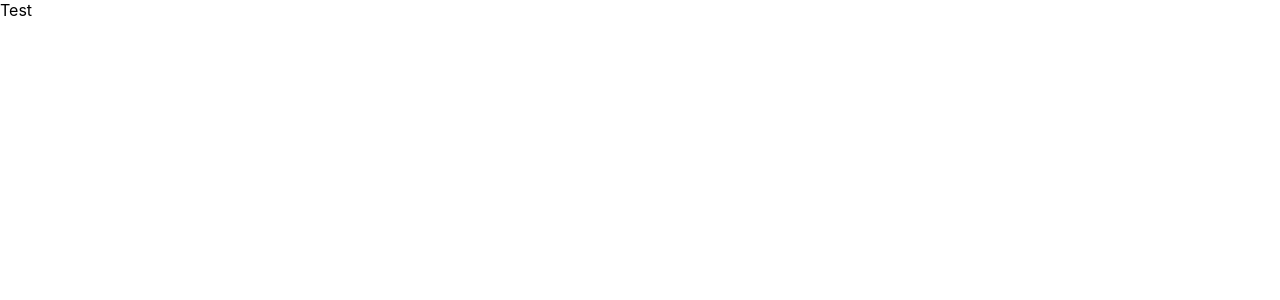
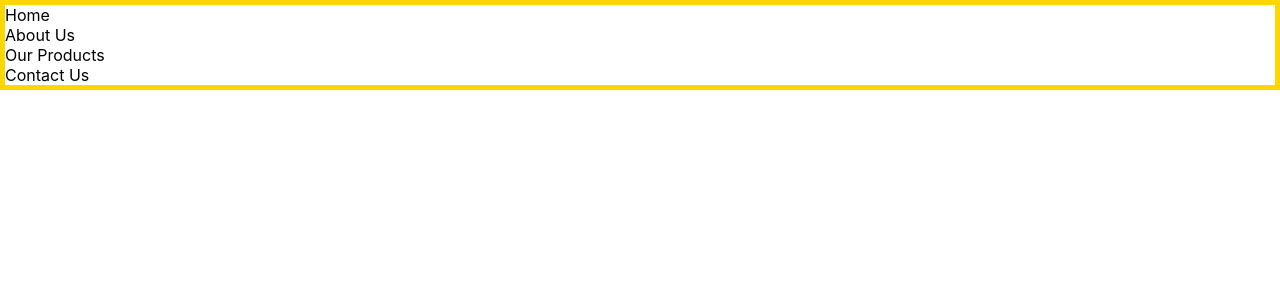
Before and after one commit to amrm0h/Flex-Box, a React (Create React App) app: page / in a window 1280 px wide. Shown: the top 300 px of the page. Built offline with nearby package versions, Linux system fonts and the light colour scheme.

Commit message:
add basic task ui of nav bar

```diff
--- a/src/App.js
+++ b/src/App.js
@@ -1,10 +1,11 @@
 import logo from './logo.svg';
 import './App.css';
+import NavBar from './NavBar';
 
 function App() {
   return (
     <div className="App">
-      Test
+      <NavBar />
     </div>
   );
 }
--- /dev/null
+++ b/src/NavBar/index.js
@@ -0,0 +1,17 @@
+import React from 'react';
+import './navBarStyles.scss';
+
+const NavBar = () => {
+  return (
+    <nav>
+      <ul>
+        <li>Home</li>
+        <li>About Us</li>
+        <li>Our Products</li>
+        <li>Contact Us</li>
+      </ul>
+    </nav>
+  )
+}
+
+export default NavBar;
--- /dev/null
+++ b/src/NavBar/navBarStyles.scss
@@ -0,0 +1,10 @@
+ul {
+  list-style: none;
+  margin: auto;
+  padding: 0;
+  border: 5px solid gold;
+  color: black;
+  li {
+    cursor: pointer;
+  }
+}
```
